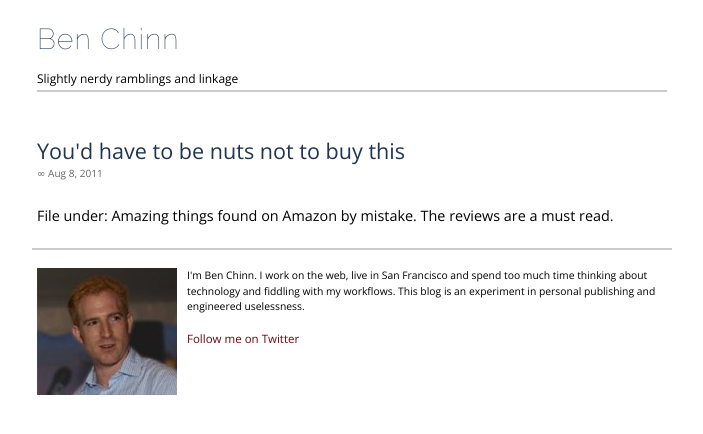
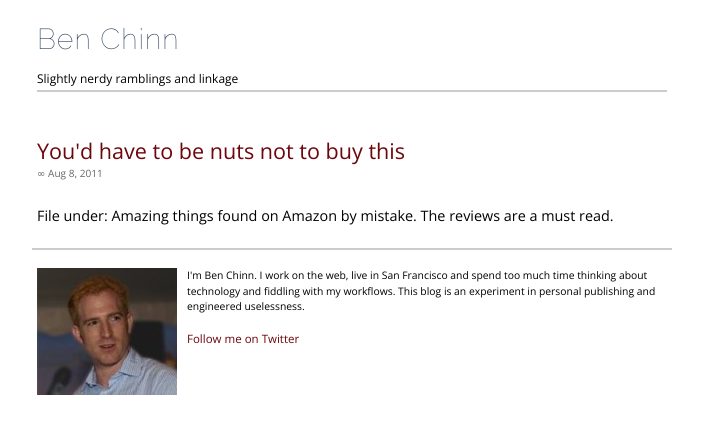
Before and after one commit to thechinnster/thechinnster.github.com, a Jekyll site: the page built from _posts/2011-08-08-no-words.md, in a window 1280 px wide. Shown: the top 434 px of the page, without its empty margins (288-991 px from the left). Built offline with Jekyll 4.4.1, drawn with Linux system fonts in a browser that asks for light colours.

Commit message:
Link post title on post page

```diff
--- a/_layouts/post.html
+++ b/_layouts/post.html
@@ -4,9 +4,9 @@ layout: default
 
 <article>
 	{% if page.link == empty %}
-  	<h2>{{ page.title }}</h2>
+  	<h2><a href='{{ post.url }}'>{{ page.title }}</a></h2>
 	{% else %}
-	<h2>{{ page.title }}</h2>
+	<h2><a href='{{ page.link }}'>{{ page.title }}</a></h2>
 	{% endif %}
 	<div class='date'>
 	  <a href='{{ post.url }}' title="permalink">&infin; {{ page.date | date: '%b %e, %Y' }}</a>
```
